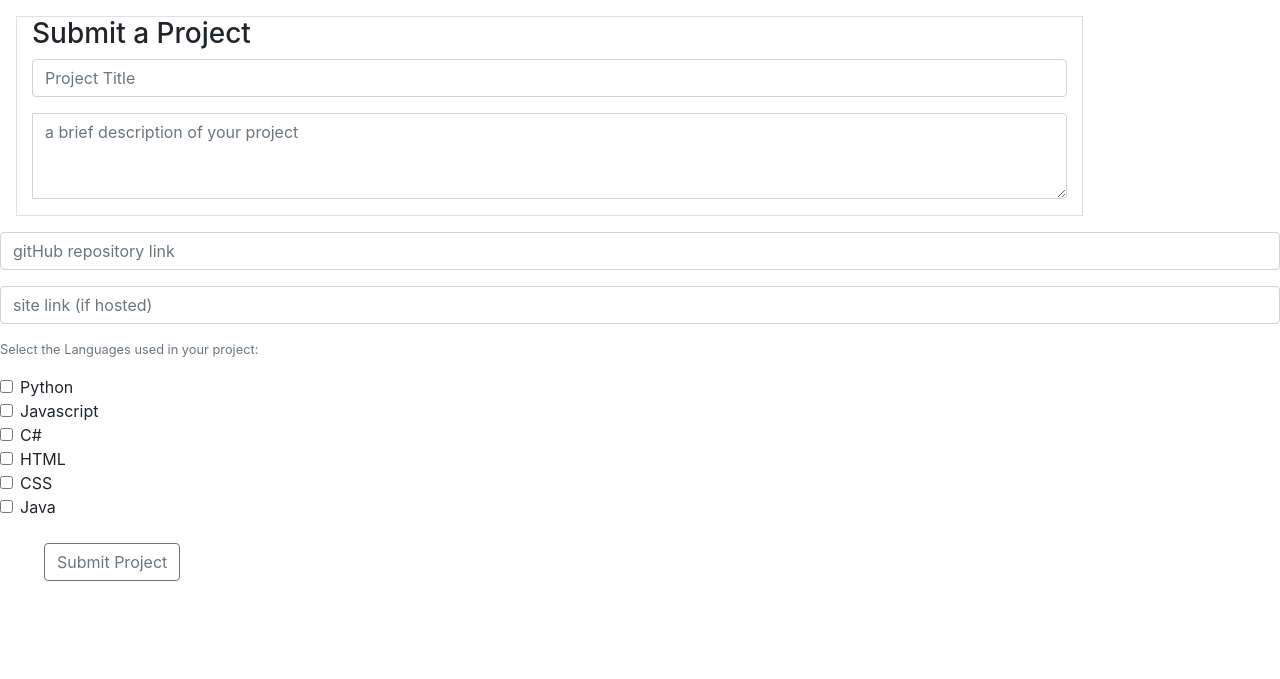
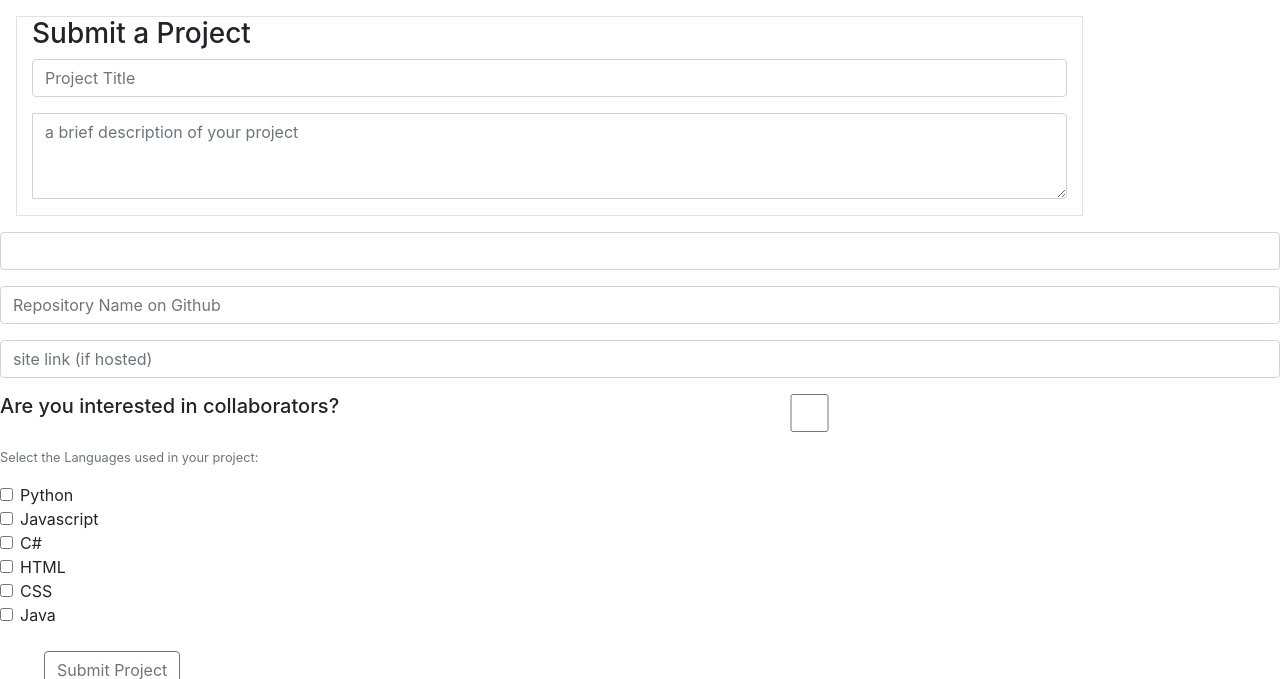
Before and after one commit to laynemag/LayrFIVE, a Node server app: page /submission in a window 1280 px wide. Shown: the part 48-727 px from the top of the page. Run offline with Node 20, Linux system fonts and the light colour scheme; the visitor is signed in with stand-in values (Sample User, id 1); data that the repository does not hold is empty; some libraries are stand-ins or nearby versions.

Commit message:
added api fetch to submission page to access languages

```diff
--- a/app.js
+++ b/app.js
@@ -29,6 +29,12 @@ app.use(
 app.use(passport.initialize());
 app.use(passport.session());
 
+//Accessing User
+app.get('*', function(req, res,next){
+    res.locals.user = req.user || null;
+    next();
+})
+
 //sub routes
 app.use(require('./routes'));
 app.use(require('./routes/homepage'));
--- a/public/js/submission.js
+++ b/public/js/submission.js
@@ -1,6 +1,50 @@
 let submitForm = document.getElementById('submitForm');
+let title = document.getElementById('title');
+let description = document.getElementById('description');
+let githubProject = document.getElementById('githubProject');
+let githubUsername = document.getElementById('githubUsername');
+let collaborators = document.getElementById('collaborators');
+let hostLink = document.getElementById('hostlink');
 
-submitForm.addEventListener('click', (e) => {
+let name = githubUsername.value
+name = name.replace(/\s/g, '')
+
+
+// console.log(collaborators.value);
+
+
+submitForm.addEventListener('click', async (e) => {
     e.preventDefault();
     console.log('Project Submitted!');
+
+    console.log(collaborators.value);
+    console.log(description);
+
+    try{
+        let url = `https://api.github.com/repos/${name}/${githubProject.value}/languages`
+        let response = await fetch(url)
+        let result = await response.json()
+        let languages = Object.keys(result)
+        console.log(languages);
+
+
+        let responseBack = await fetch('/submission', {
+          method: 'POST',
+          headers: {'Content-Type': 'application/json'},
+          body: JSON.stringify({
+            username: name,
+            postTitle: title.value,
+            postDesc: description,
+            languages: languages,
+            // collaborators: collaborators.value,
+            hostLink: hostLink.value,
+            score: 0
+          })
+        })
+      }
+
+      catch(error){
+        console.log(error);
+      }
+
 })
--- a/routes/registration.js
+++ b/routes/registration.js
@@ -28,8 +28,9 @@ router.post("/registration", async (req, res) => {
         // roletype: 1,
     });
 
-    res.redirect("/");
-    } catch (error) {
+    if (insertResult){
+        res.redirect("/");
+    }} catch (error) {
     res.send(`error: can't register this username`);
     }
 });
--- a/routes/submission.js
+++ b/routes/submission.js
@@ -1,29 +1,39 @@
 const express = require("express");
 const router = express.Router();
-const db = require("../models");
-
+const db = require('../models');
 
 router.get("/submission", (req, res) => {
-    res.render('submission');
+    res.render('submission', {
+        userObj: req.user.dataValues
+    });
 });
 
 router.post("/submission"), async (req, res) => {
-    let username = req.body.username;
+    let username = req.body.name;
     let postTitle = req.body.postTitle;
     let postDesc = req.body.postDesc;
-    let gitHub = req.body.gitHub;
+    let languages = req.body.languages;
     let hostLink = req.body.hostLink;
+    let score = req.body.score;
     console.log(req.body);
 
+    try {
+        let insertResult = await db.submissions.create({
+            username: username,
+            postTitle: postTitle,
+            postDesc: postDesc,
+            gitHub: gitHub,
+            hostLink: hostLink,
+            languages: languages,
+            score: score
+        });
+    if (insertResult){
+        res.redirect("/");
+    }} catch (error) {
+    res.send(`error: can't submit this project`);
+    }
 
-    let insertResult = await db.submission.create({
-        username: username,
-        postTitle: postTitle,
-        postDesc: postDesc,
-        gitHub: gitHub,
-        hostLink: hostLink
-    });
-    res.redirect("/submission");
+
 }
 
 
--- a/views/submission.ejs
+++ b/views/submission.ejs
@@ -16,18 +16,25 @@
         <form action="/submission" method="POST">
         <h3>Submit a Project</h3>
         <div class="input-group mb-3">
-            <input type="text" class="form-control" placeholder="Project Title" aria-label="postTitle" name="postTitle">
+            <input type="text" class="form-control" placeholder="Project Title" aria-label="postTitle" name="postTitle" id="title">
         </div>
         <div class="input-group mb-3">
               <label for=""></label>
-              <textarea class="form-control" name="postDesc" id="" rows="3" placeholder="a brief description of your project"></textarea>
+              <textarea class="form-control" name="postDesc" id="" rows="3" placeholder="a brief description of your project" id="description"></textarea>
             </div>
         </div>
         <div class="input-group mb-3">
-            <input type="text" class="form-control" placeholder="gitHub repository link" aria-label="gitHub" name="gitHub">
+            <input type="text" class="form-control" placeholder="Username on Github" aria-label="gitHub username" name="gitHubUsername" id="githubUsername" value="<%= userObj.github %> ">
         </div>
         <div class="input-group mb-3">
-            <input type="text" class="form-control" placeholder="site link (if hosted)" aria-label="hostLink" name="hostLink">
+            <input type="text" class="form-control" placeholder="Repository Name on Github" aria-label="gitHub" name="github" id="githubProject">
+        </div>
+        <div class="input-group mb-3">
+            <input type="text" class="form-control" placeholder="site link (if hosted)" aria-label="hostLink" name="hostLink" id="hostlink">
+        </div>
+        <div class="input-group mb-3">
+            <h5>Are you interested in collaborators?</h5>
+            <input type="checkbox" class="form-control" placeholder="collaborators" aria-label="collaborators" name="collaborators" id="collaborators">
         </div>
         <small class="form-text text-muted mb-3">
             Select the Languages used in your project:
```
Also changed, not shown: public/js/registration.js (+7 -16 lines), routes/homepage.js (+21 -12 lines).
